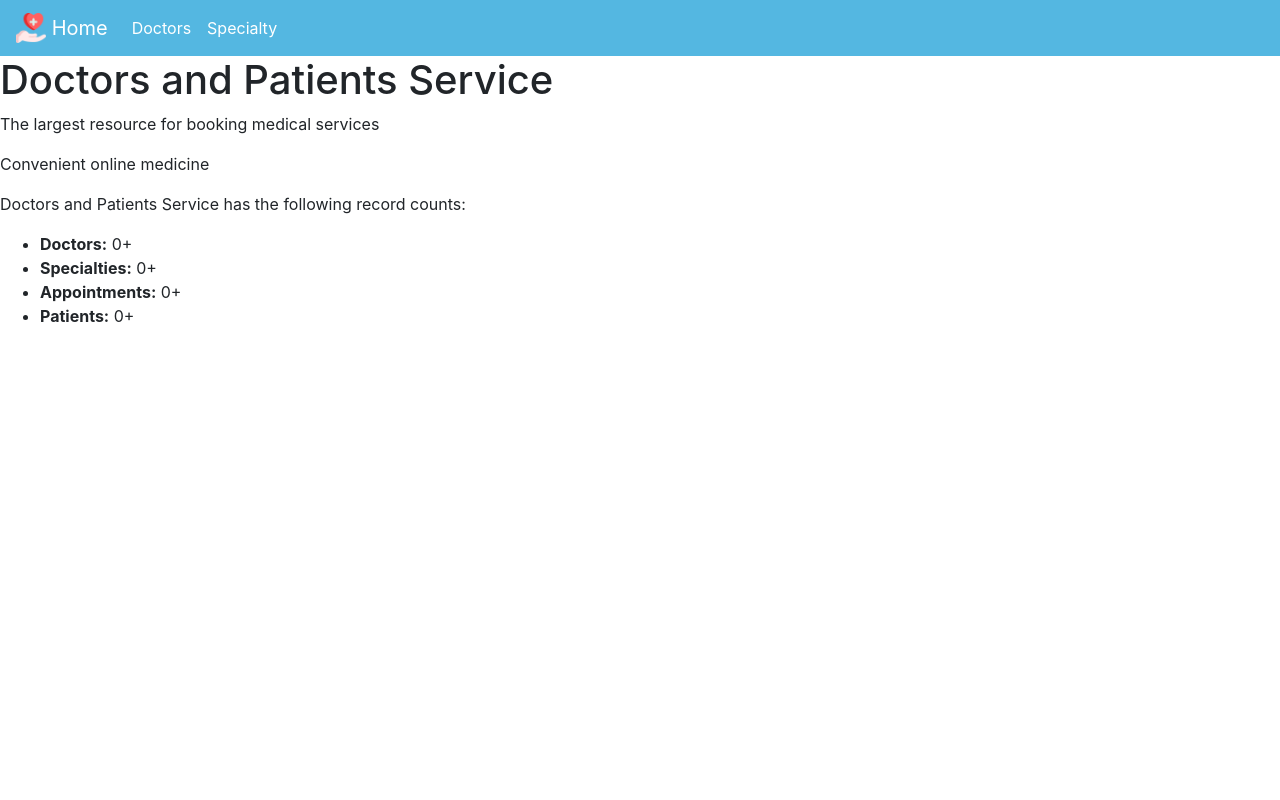
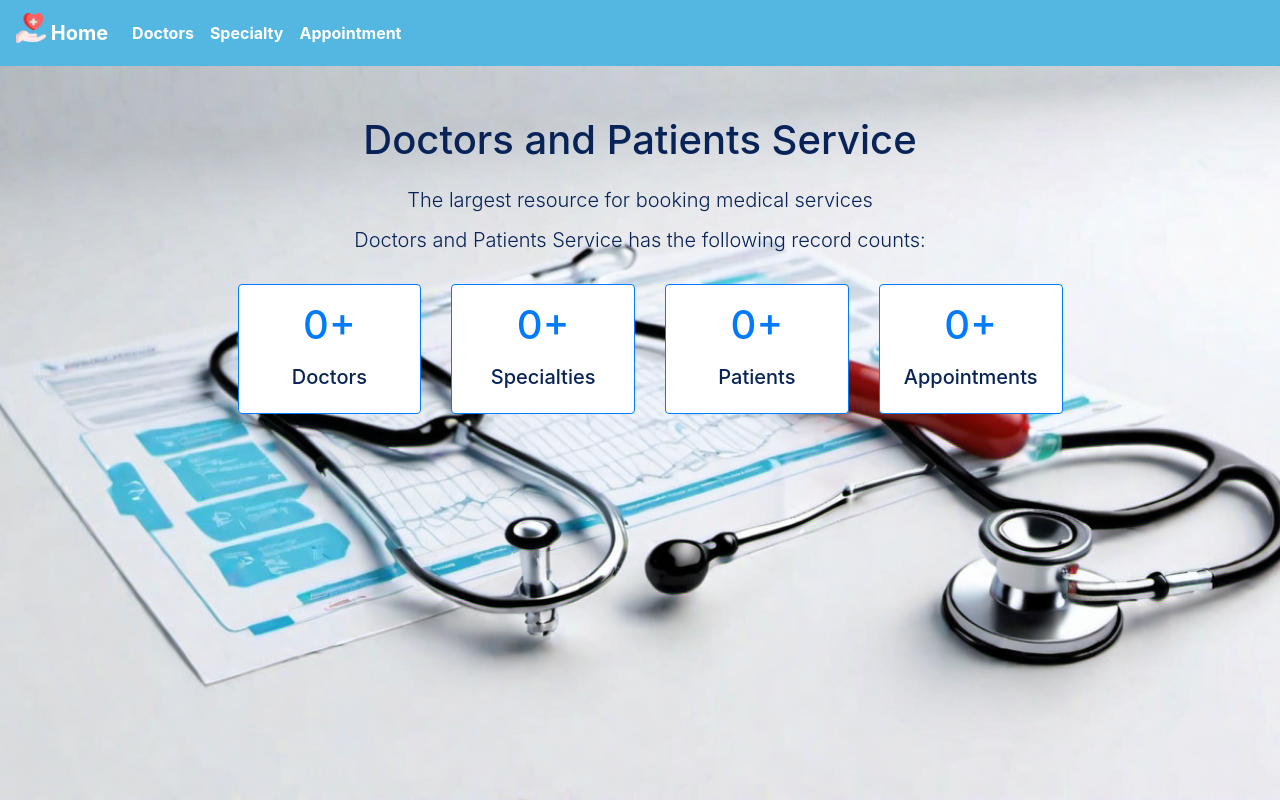
Before and after one commit to AllaKuksa/doctors_service, a Django app: page /doctors_service/ in a window 1280 px wide. Run offline with Django 5.2, Linux system fonts and the light colour scheme; data that the repository does not hold is empty.

Commit message:
add index html

```diff
--- a/doctors_patients_service/settings.py
+++ b/doctors_patients_service/settings.py
@@ -124,7 +124,7 @@ USE_TZ = True
 
 STATIC_URL = "static/"
 
-STATICFILES_DIRS = (BASE_DIR / "static",)
+STATICFILES_DIRS = (BASE_DIR / "doctors_service/../static",)
 
 STATIC_ROOT = BASE_DIR / "staticfiles"
 
--- a/static/css/styles.css
+++ b/static/css/styles.css
@@ -0,0 +1,9 @@
+body {
+    margin-top: 20px;
+    margin-left: 20px;
+    font-size: 1rem;
+    font-weight: 400;
+    line-height: 2;
+    color: #082357;
+    background-color: #fff;
+}
--- a/templates/base.html
+++ b/templates/base.html
@@ -2,7 +2,11 @@
 <html lang="en">
 
 <head>
-    {% block title %}<title>Doctors and Patient Service</title>{% endblock %}
+    {% block title %}
+      <title>
+      Doctors and Patient Service
+    </title>
+    {% endblock %}
     <meta charset="utf-8">
     <meta name="viewport" content="width=device-width, initial-scale=1">
     <link rel="stylesheet"
@@ -11,7 +15,8 @@
           crossorigin="anonymous">
     <!-- Add additional CSS in static file -->
     {% load static %}
-    <link rel="stylesheet" href="{% static 'css/styles.css' %}">
+    <link rel="stylesheet" href={% static 'css/styles.css' %}>
+    <link rel="icon" href="{% static 'img/icon.png' %}" type="image/x-icon">
 </head>
 
 <body>
--- a/templates/doctors/index.html
+++ b/templates/doctors/index.html
@@ -1,16 +1,51 @@
 {% extends "base.html" %}
 
 {% block content %}
-
-   <h1>Doctors and Patients Service</h1>
-   <p>The largest resource for booking medical services</p>
-   <p>Convenient online medicine</p>
-   <p>Doctors and Patients Service has the following record counts:</p>
-   <ul>
-     <li><strong>Doctors:</strong> {{ num_doctors }}+</li>
-     <li><strong>Specialties:</strong> {{ num_specialties }}+</li>
-     <li><strong>Appointments:</strong> {{ num_appointments }}+</li>
-     <li><strong>Patients:</strong> {{ num_patients }}+</li>
-   </ul>
+  <header class="header-2 " style="background-image: url('../../static/img/background.png'); height: 100vh; background-size: cover; background-position: center; position: absolute; top: 0; left: 0; right: 0;">
+    <div class="col-lg-7 text-center mx-auto pt-7" style="padding-top: 100px;">
+      <h1 class="pt-3">
+        Doctors and Patients Service
+      </h1>
+      <p class="lead mt-3">
+        The largest resource for booking medical services
+        <br/>
+        Doctors and Patients Service has the following record counts:
+      </p>
+    </div>
+  </header>
+  <section class="pt-3 pb-4 centered-element d-flex justify-content-center align-items-center" id="count-stats" style="margin-top: 20%">
+    <div class="container">
+        <div class="row">
+            <div class="col-lg-9 z-index-2 mt-n10 mx-auto py-3 blur shadow-blur">
+                <div class="row">
+                    <div class="col-md-3 text-center d-flex justify-content-center align-items-center">
+                        <div class="p-3 border border-primary rounded w-100 bg-white">
+                            <h1 class="text-gradient text-primary"><span id="state1">{{ num_doctors }}</span>+</h1>
+                            <h5 class="mt-3">Doctors</h5>
+                        </div>
+                    </div>
+                    <div class="col-md-3 text-center d-flex justify-content-center align-items-center">
+                        <div class="p-3 border border-primary rounded w-100 bg-white">
+                            <h1 class="text-gradient text-primary"><span id="state2">{{ num_specialties }}</span>+</h1>
+                            <h5 class="mt-3">Specialties</h5>
+                        </div>
+                    </div>
+                    <div class="col-md-3 text-center d-flex justify-content-center align-items-center">
+                        <div class="p-3 border border-primary rounded w-100 bg-white">
+                            <h1 class="text-gradient text-primary"><span id="state3">{{ num_patients }}</span>+</h1>
+                            <h5 class="mt-3">Patients</h5>
+                        </div>
+                    </div>
+                    <div class="col-md-3 text-center d-flex justify-content-center align-items-center">
+                        <div class="p-3 border border-primary rounded w-100 bg-white">
+                            <h1 class="text-gradient text-primary"><span id="state4">{{ num_appointments }}</span>+</h1>
+                            <h5 class="mt-3">Appointments</h5>
+                        </div>
+                    </div>
+                </div>
+            </div>
+        </div>
+    </div>
+  </section>
 
 {% endblock %}
--- a/templates/includes/navbar.html
+++ b/templates/includes/navbar.html
@@ -1,6 +1,6 @@
 {% load static %}
 
-<nav class="navbar navbar-expand-lg navbar-light" style="background-color: #54b7e1;" >
+<nav class="navbar navbar-expand-lg font-weight-bolder ms-sm-3 fixed-top" style="background-color: #54b7e1;" >
    <a class="navbar-brand text-white" href="#">
     <img src="{% static 'img/icon.png' %}" width="30" height="30" class="d-inline-block align-top" alt="">
     Home
@@ -18,14 +18,25 @@
         <li class="nav-item active">
             <a class="nav-link text-white" href="#">Specialty<span class="sr-only">(current)</span></a>
         </li>
+        <li class="nav-item active">
+            <a class="nav-link text-white" href="#">Appointment<span class="sr-only">(current)</span></a>
+        </li>
     </ul>
-    <ul class="navbar-nav my-2 my-lg-0">
     {% if user.is_authenticated %}
-        <li class="nav-item active text-white">User: <a class="text-white"  href="{{ user.get_absolute_url }}">{{ user.get_username }}</a></li>
-{#    <li class="nav-item active text-white""><a class="text-white" href="{% url 'logout'%}?next={{request.path}}">Logout</a></li>#}
-{#  {% else %}#}
-{#    <li class="nav-item active text-white""><a class="text-white" href="{% url 'login'%}?next={{request.path}}">Login</a></li>#}
+        <ul class="navbar-nav ml-auto">
+            <li class="nav-item">
+                <span class="navbar-text text-white">User: <a class="text-white" href="{{ user.get_absolute_url }}">{{ user.get_username }}</a></span>
+            </li>
+{#            <li class="nav-item">#}
+{#                <a class="nav-link text-white" href="{% url 'logout'%}?next={{request.path}}">Logout</a>#}
+{#            </li>#}
+{#        </ul>#}
+{#    {% else %}#}
+{#        <ul class="navbar-nav ml-auto">#}
+{#            <li class="nav-item">#}
+{#                <a class="nav-link text-white" href="{% url 'login'%}?next={{request.path}}">Login</a>#}
+{#            </li>#}
+        </ul>
     {% endif %}
-    </ul>
   </div>
 </nav>
```
Also changed, not shown: static/img/background.png (added). Lines whose indentation alone changed are shown as unchanged.
